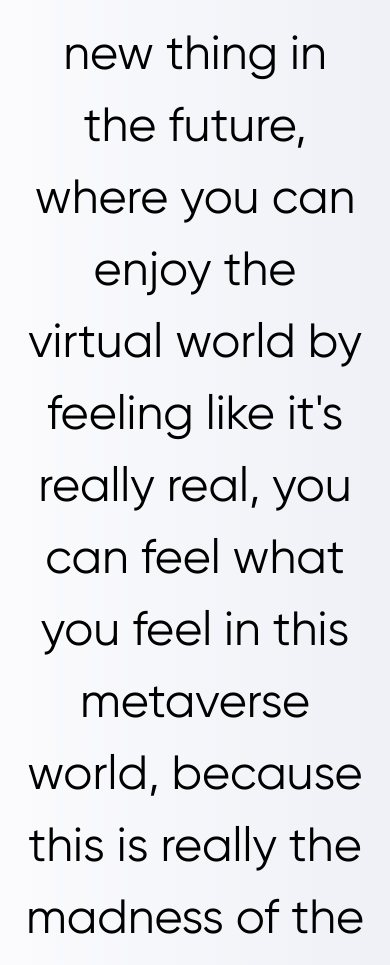
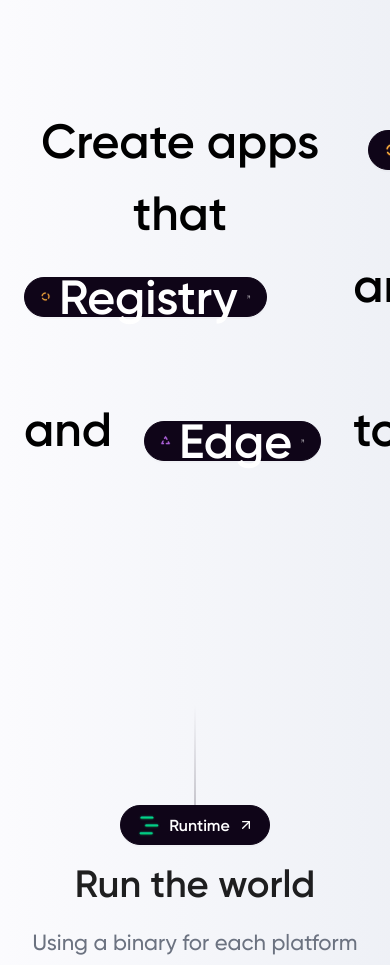
Before and after one commit to devtochit/ninja_boost, a Next.js app: page / in a window 390 px wide. Shown: the part 1029-1994 px from the top of the page. Built offline with nearby package versions, Linux system fonts and the light colour scheme.

Commit message:
feat:fixed few

```diff
--- a/Sections/Community.tsx
+++ b/Sections/Community.tsx
@@ -19,38 +19,21 @@ function Community() {
       viewport={{ once: false, amount: 0.25 }}
       className={`${styles.innerWidth} mx-auto ${styles.flexCenter} flex-col`}
     >
-     <TypingText title="| About Metaversus" textStyles="text-center" />
-
-<motion.p
-  variants={fadeIn('up', 'tween', 0.1, 1)}
-  className="mt-8 font-normal sm:text-[32px] font-48  text-center "
->
-  <span className="font-extrabold font-48  ">Metaverse</span> is a new
-  thing in the future, where you can enjoy the virtual world by feeling
-  like it's really real, you can feel what you feel in this metaverse
-  world, because this is really the{' '}
-  <span  className="font-extrabold font-48 ">
-    madness of the metaverse
-  </span>{' '}
-  of today, using only{' '}
-  <span className="font-extrabold font-48 ">VR</span> devices you can
-  easily explore the metaverse world you want, turn your dreams into
-  reality. Let's{' '}
-  <span className="font-extrabold font-48 ">explore</span> the madness
-  of the metaverse by scrolling down
-</motion.p>
 
 
-    </motion.div>
-          {/* <div className="flex gap-8  baseline ">
+          <motion.div
+            variants={fadeIn('up', 'tween', 0.1, 1)}
+            className=""
+          >
+           <div className="flex gap-8  baseline  ">
           <span className="font-semibold font-48 text-center leading-5 ">Create apps that</span>
           <PrimaryButton
             text="Run"
             icon={<img src="/Logo/register.png" width="35" />}
             size="large"
-            className="  "
+            className="font-semibold font-48 "
           />
-          <TypingText title="everywhere." textStyles="  leading-5 font-48" />
+          <span className="font-semibold font-48"> everywhere.</span>
           </div>
 
           <div className="flex gap-8 baseline justify-center">
@@ -58,6 +41,8 @@ function Community() {
             text="Registry"
             icon={<img src="/Logo/register.png" width="35" />}
             size="large"
+            className="font-semibold font-48 "
+
           />
           <span className="font-48 leading-5 ">and share with the community</span>
           </div>
@@ -68,10 +53,16 @@ function Community() {
                     text="Edge"
                     icon={<img src="/Logo/edge.png" width="35" />}
                     size="large"
+                    className="font-semibold font-48 "
+
                     />
                   <TypingText title="to the edge, globally." textStyles="text-normal leading-5  font-48" />
 
-          </div> */}
+          </div>
+
+          </motion.div>
+    </motion.div>
+
 
         </div>
       </div>
--- a/Sections/Explore3.tsx
+++ b/Sections/Explore3.tsx
@@ -40,16 +40,16 @@ function Explore3() {
             size="large"
           />
 
-          <Title className="mt-4 text-48">Better together</Title>
-          <p className="font-22 max-w-screen-md mx-auto">
-            Packages are limited by their languages no more. Collaborate across
+          <Title className="mt-10 text-48">Better together</Title>
+          <p className="font-22 mb-4 max-w-screen-md mx-auto ">
+            Packages are limited by their languages no more. Collaborate across <br />
             stacks, leverage all and contribute your own.
           </p>
         </div>
       </div>
       <motion.div
         variants={fadeIn('up', 'tween', 0.3, 1)}
-        className="relative mt-[68px] flex flex-col w-full h-[550px]"
+        className="relative  flex flex-col w-full "
       >
 
       <div className="box-blur box-blur2">
--- a/Sections/Explore4.tsx
+++ b/Sections/Explore4.tsx
@@ -17,7 +17,6 @@ import { PrimaryButton } from "@/components/Buttons"
 import { LargeCTA, MidCTA } from "@/components/CTA"
 import HomeSlider from "@/components/Carousel/home"
 import styles from "@/styles";
-
 const { Title } = Typography
 function Explore4() {
   return (
@@ -43,7 +42,7 @@ function Explore4() {
           <Title className="mt-4 text-48">Above the clouds</Title>
           <p className="font-22 max-w-screen-md mx-auto">
             Get the scalability of serverless and the reusability of cloud.
-            Deploy to the edge, save your users time and yourself money.{" "}
+            Deploy to <br /> the edge, save your users time and yourself money.{" "}
           </p>
         </div>
       </div>
--- a/Sections/Explore6.tsx
+++ b/Sections/Explore6.tsx
@@ -21,11 +21,11 @@ function Explore6() {
   return (
     <div className="container">
       <div className=" py-10 text-center">
-        <div className="flex flex-col gap-2 items-center justify-center">
+        <div className=" mb-2 flex flex-col gap-4 items-center justify-center ">
           <p className="mt-4 font-22 font-semibold text-black">
             We are trusted by the best
           </p>
-          <p className="font-22 max-w-screen-md mx-auto">
+          <p className="font-22 mt-4  max-w-screen-md mx-auto">
             “This programming tool makes it easier for apps to work anywhere”
           </p>
 
--- /dev/null
+++ b/Sections/Explore7.tsx
@@ -0,0 +1,66 @@
+"use client"
+
+import { useEffect, useState } from "react"
+import { Spin, Typography } from "antd"
+import {
+  AnimatePresence,
+  motion,
+  stagger,
+  useAnimate,
+  useInView,
+  usePresence,
+} from "framer-motion"
+import { fadeIn,staggerContainer } from "@/utils/motion"
+import styles from "@/styles"
+import { PrimaryButton } from "@/components/Buttons"
+import { LargeCTA, MidCTA } from "@/components/CTA"
+import { TypingText } from "@/components/CustomTexts";
+const logos = [
+  "/Logo/brandIcons/white/logo1.svg",
+  "/Logo/brandIcons/white/logo2.svg",
+  "/Logo/brandIcons/white/logo3.svg",
+  "/Logo/brandIcons/white/logo4.svg",
+  "/Logo/brandIcons/white/logo5.svg",
+]
+const { Title } = Typography
+
+function Expore7() {
+  return (
+    <motion.div
+    variants={staggerContainer}
+    initial="hidden"
+    whileInView="show"
+    viewport={{ once: false, amount: 0.25 }}
+    className={`${styles.innerWidth} mx-auto ${styles.flexCenter} flex-col`}
+  >
+    <div className= " container">
+      <div className=" py-10 text-center">
+        <div className="flex flex-col gap-10 items-center justify-center">
+        <p className="mt-4 font-22 font-semibold text-black">
+            We are trusted by the best
+          </p>        <div className="custommarginbottom text-center">
+        <p className=" mt-10  font-22 max-w-screen-md mx-auto">
+          “This programming tool makes it easier for apps to work anywhere”
+        </p>
+
+        <img src="/Logo/vercel.svg" className="  mx-auto opacity-50 mb-5" />
+      </div>
+        </div>
+      </div>
+      <div className="max-w-4xl m-auto text-left pt-12 pb-20">
+      <div className=" blur-effect  z-10">
+        <LargeCTA
+          title="Get Started"
+          subtitle="Join the vibrant Wasmer community. Create your fist package, run it from the shell and deploy it to the Edge"
+        />
+    </div>
+      </div>
+
+
+
+    </div>
+    </motion.div>
+  )
+}
+
+export default Expore7
--- a/app/page.tsx
+++ b/app/page.tsx
@@ -13,6 +13,7 @@ import Explore4 from '@/Sections/Explore4';
 import Explore6 from '@/Sections/Explore6';
 import styles from '@/styles';
 import { Header } from "@/components/site-header"
+import Expore7 from '../Sections/Explore7';
 
 const logos = [
    "/Logo/brandIcons/white/logo1.svg",
@@ -37,19 +38,28 @@ const Home: NextPage = () => {
       {/* <div className='relative'>
       </div>  */}
 
-     <div className=" mt-40 mb-16">
+     <div className=" mt-80 mb-16">
      <Community/>
      </div>
+     <div className="relative mt-40 mb-16">
+     <Expore2/>
 
-      <div className="relative">
-     <Expore2/>
+     </div>
+      <div className="relative mt-40 mb-16">
+
      <Explore3/>
      </div>
 
      <div className=" relative">
      <Explore4/>
+     </div>
+
+     <div className="  herosection relative mt-40 mb-16">
+     <Expore7/>
      <Footer />
      </div>
+
+
 
 
     </div>
--- a/styles/ant.css
+++ b/styles/ant.css
@@ -58,7 +58,7 @@ h1 {
 }
 
 p {
-    /* margin-bottom: 1rem; */
+    margin-bottom: 1rem;
 }
 
 .bg-gray {
@@ -298,7 +298,7 @@ opacity: 0.8;
 }
 
 .box-blur3:before {
-    background: linear-gradient(90deg, #956ADB 0%, #956ADB 100%);
+    background: conic-gradient(from -26.31deg at 50% 50%, #605DE9 0deg, #AC5CE0 43.12deg, #5D2A79 90deg, #605DE9 142.5deg, #AC5CE0 183.75deg, #5D2A79 223.13deg, #AC5CE0 268.13deg, #605DE9 315deg, #5D2A79 360deg);
     transform: translate3d(0px, -20px, 0) scale(1);
 }
 
```
